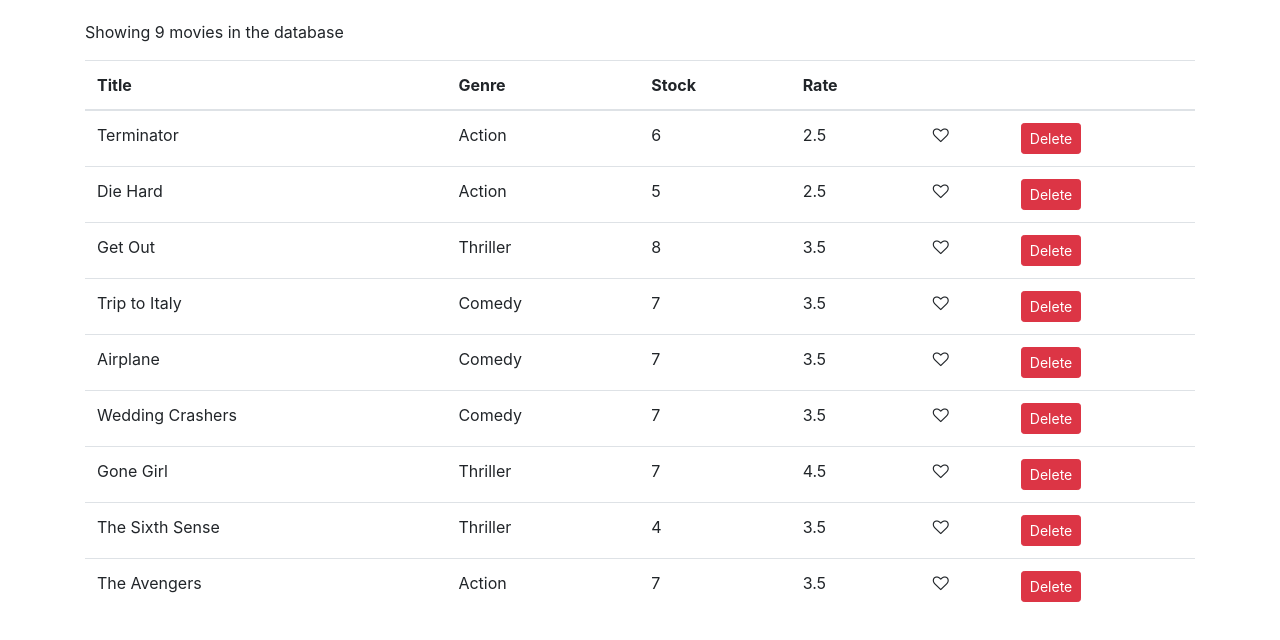
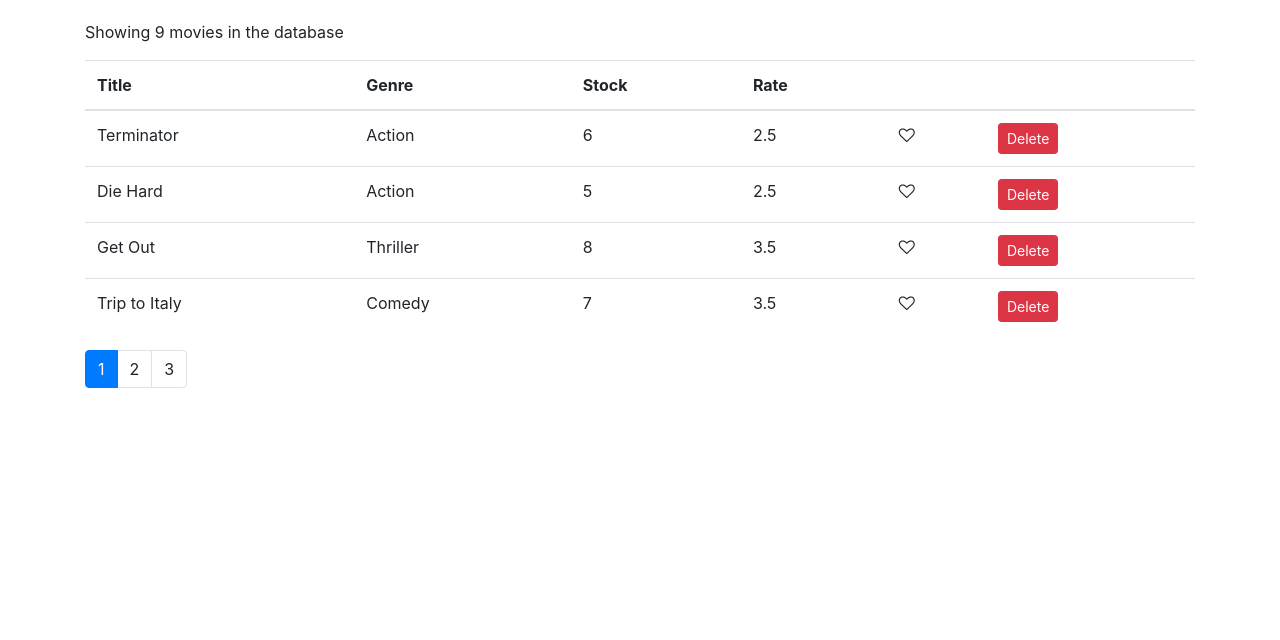
Before and after one commit to Youngin9210/Vidly, a React (Create React App) app: page / in a window 1280 px wide. Shown: the top 640 px of the page. Built offline with nearby package versions, Linux system fonts and the light colour scheme.

Commit message:
implementing pagination

```diff
--- /dev/null
+++ b/src/components/common/pagination.jsx
@@ -0,0 +1,39 @@
+/* eslint-disable jsx-a11y/anchor-is-valid */
+import _ from 'lodash';
+import PropTypes from 'prop-types';
+import React from 'react';
+
+const Pagination = (props) => {
+	const { itemsCount, pageSize, currentPage, onPageChange } = props;
+	console.log(currentPage);
+
+	const pagesCount = Math.ceil(itemsCount / pageSize);
+	if (pagesCount === 1) return null;
+	const pages = _.range(1, pagesCount + 1);
+
+	return (
+		<nav>
+			<ul className="pagination">
+				{pages.map((page) => (
+					<li
+						key={page}
+						className={page === currentPage ? 'page-item active' : 'page-item'}
+					>
+						<a className="page-link" onClick={() => onPageChange(page)}>
+							{page}
+						</a>
+					</li>
+				))}
+			</ul>
+		</nav>
+	);
+};
+
+Pagination.propTypes = {
+	itemsCount: PropTypes.number.isRequired,
+	pageSize: PropTypes.number.isRequired,
+	currentPage: PropTypes.number.isRequired,
+	onPageChange: PropTypes.func.isRequired,
+};
+
+export default Pagination;
--- a/src/components/movies.jsx
+++ b/src/components/movies.jsx
@@ -1,10 +1,14 @@
 import React, { Component } from 'react';
 import { getMovies } from '../services/fakeMovieService';
+import paginate from '../utils/paginate';
 import Like from './common/like';
+import Pagination from './common/pagination';
 
 class Movies extends Component {
 	state = {
 		movies: getMovies(),
+		currentPage: 1,
+		pageSize: 4,
 	};
 
 	handleDelete = (movie) => {
@@ -21,9 +25,16 @@ class Movies extends Component {
 		this.setState({ movies });
 	};
 
+	handlePageChange = (page) => {
+		this.setState({ currentPage: page });
+	};
+
 	render() {
 		const { length: count } = this.state.movies;
+		const { pageSize, currentPage, movies: allMovies } = this.state;
 		if (count === 0) return <p>There are no movies in the database</p>;
+
+		const movies = paginate(allMovies, currentPage, pageSize);
 
 		return (
 			<React.Fragment>
@@ -40,7 +51,7 @@ class Movies extends Component {
 						</tr>
 					</thead>
 					<tbody>
-						{this.state.movies.map((movie) => (
+						{movies.map((movie) => (
 							<tr key={movie._id}>
 								<td>{movie.title}</td>
 								<td>{movie.genre.name}</td>
@@ -64,6 +75,12 @@ class Movies extends Component {
 						))}
 					</tbody>
 				</table>
+				<Pagination
+					itemsCount={count}
+					pageSize={pageSize}
+					currentPage={currentPage}
+					onPageChange={this.handlePageChange}
+				/>
 			</React.Fragment>
 		);
 	}
--- /dev/null
+++ b/src/utils/paginate.js
@@ -0,0 +1,6 @@
+import _ from 'lodash';
+
+export default function paginate(items, pageNumber, pageSize) {
+	const startIndex = (pageNumber - 1) * pageSize;
+	return _(items).slice(startIndex).take(pageSize).value();
+}
```
